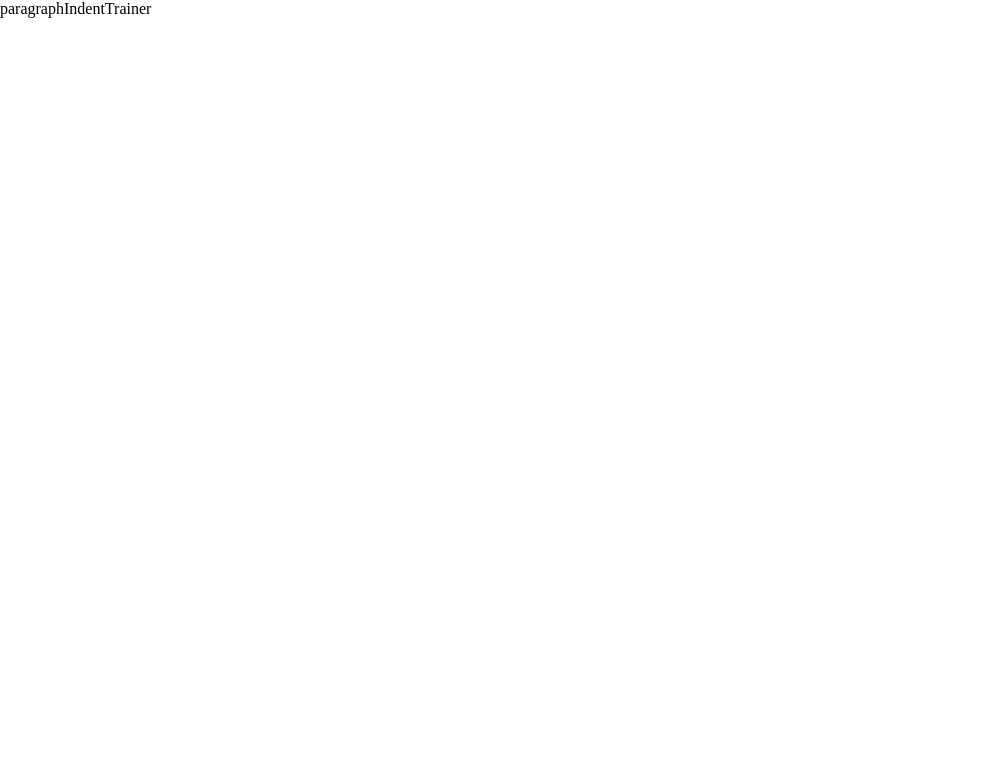
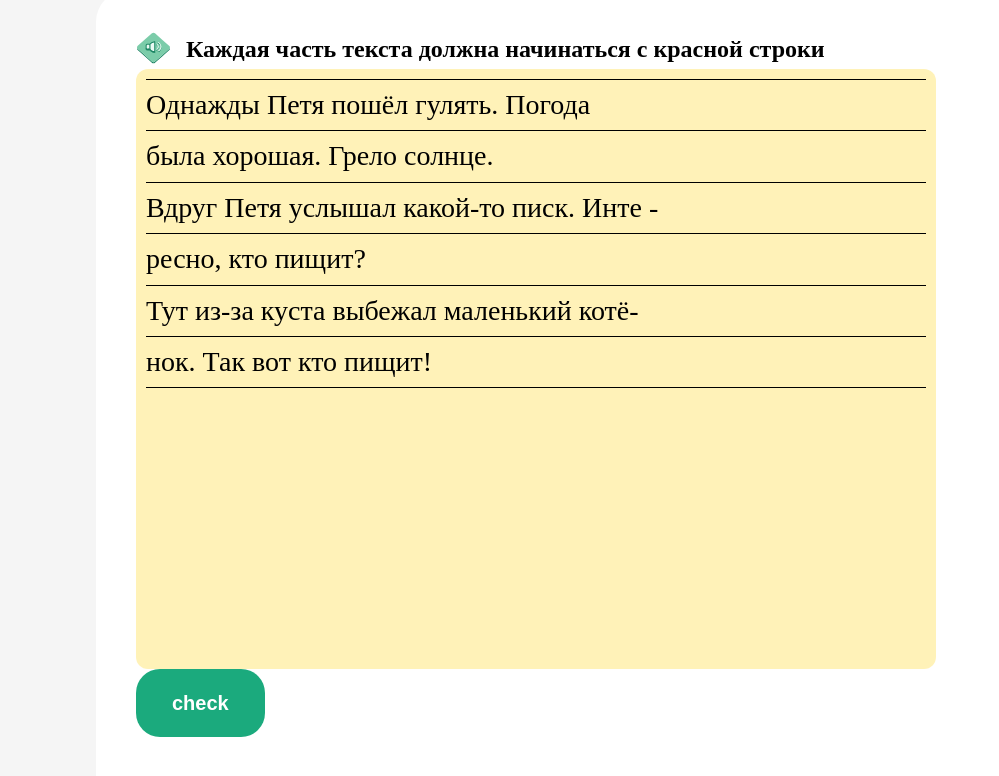
Before and after one commit to Islam-Parchiev/desharing-trainers, a React (Vite) app: page /paragraphIndentTrainer in a window 1280 px wide. Shown: the top 776 px of the page, without its empty margins (0-999 px from the left). Built offline with nearby package versions, Linux system fonts and the light colour scheme.

Commit message:
add:ParagraphIndentTrainer

```diff
--- a/src/pages/Main.tsx
+++ b/src/pages/Main.tsx
@@ -80,6 +80,9 @@ export const Main = () => {
                             <Link to="/fixTicket">fixTicket</Link>
                         </div>
                         <div className="ItemTrainerLink">
+                            <Link to="/paragraphIndentTrainer">paragraphIndentTrainer</Link>
+                        </div>
+                        <div className="ItemTrainerLink">
                             <Link to="/theoryChild">Теория 1</Link>
                         </div>
 
--- a/src/router/Router.tsx
+++ b/src/router/Router.tsx
@@ -35,6 +35,7 @@ import { StoryReorder } from "../trainers/moduleTwo/StoryReorder";
 import { WrappedFlow } from "../components/fl";
 import { VocabularyTrainer } from "../trainers/moduleTwo/VocabularyTrainer";
 import { FixTicket } from "../trainers/moduleTwo/FixTicket";
+import { ParagraphIndentTrainer } from "../trainers/moduleTwo/ParagraphIndentTrainer";
 
 export const router = createBrowserRouter([
     {
@@ -205,4 +206,10 @@ export const router = createBrowserRouter([
             <FixTicket />
         </Page>
     },
+    {
+        path: "/paragraphIndentTrainer",
+        element: <Page>
+            <ParagraphIndentTrainer />
+        </Page>
+    }
 ])
--- /dev/null
+++ b/src/trainers/moduleTwo/ParagraphIndentTrainer/index.tsx
@@ -0,0 +1,64 @@
+import { useState } from 'react';
+import './styles.scss';
+import { Button } from '../../../shared/ui/Button';
+import type { Status } from '../../../types/types';
+import { TrainerTitle } from '../../../components/TrainerTitle';
+
+interface TextLine {
+    content: string;
+    redLine: boolean;
+    active: boolean;
+}
+
+
+// придумать как можно делить текст на строки
+const INITIAL_LINES: TextLine[] = [
+    { content: "Однажды Петя пошёл гулять. Погода", redLine: true, active: false },
+    { content: "была хорошая. Грело солнце.", redLine: false, active: false },
+    { content: "Вдруг Петя услышал какой-то писк. Инте - ", redLine: true, active: false },
+    { content: "ресно, кто пищит?", redLine: false, active: false },
+    { content: "Тут из-за куста выбежал маленький котё-", redLine: true, active: false },
+    { content: "нок. Так вот кто пищит!", redLine: false, active: false }
+];
+
+export const ParagraphIndentTrainer = () => {
+    const [lines, setLines] = useState<TextLine[]>(INITIAL_LINES);
+    const [status, setStatus] = useState<Status>("idle");
+    const toggleLine = (index: number) => {
+        setLines(prev => prev.map((line, i) =>
+            i === index ? { ...line, active: !line.active } : line
+        ));
+    };
+    const handleCheck = () => {
+        if (lines.every(line => line.active === line.redLine)) {
+            setStatus("success");
+            return;
+        } else {
+            setStatus("error");
+            return;
+        }
+    }
+    return (
+        <>
+            <TrainerTitle>Каждая часть текста должна начинаться с красной строки</TrainerTitle>
+            {status === "success" && "Success"}
+            {status === "error" && "Error"}
+            <div className='ParagraphIndentTrainer'>
+                <div className="ParagraphIndentTrainer__inner">
+                    <div className="ParagraphIndentTrainer__text">
+                        {lines.map((line, index) => (
+                            <div
+                                key={index}
+                                className={`ParagraphIndentTrainer__line ${line.active ? "active" : ""}`}
+                                onClick={() => toggleLine(index)}
+                            >
+                                <span>{line.content}</span>
+                            </div>
+                        ))}
+                    </div>
+                </div>
+            </div>
+            <Button variant="primary" onClick={handleCheck}>check</Button>
+        </>
+    );
+};
--- /dev/null
+++ b/src/trainers/moduleTwo/ParagraphIndentTrainer/styles.scss
@@ -0,0 +1,36 @@
+.ParagraphIndentTrainer {
+    width: 800px;
+    height: 600px;
+    padding: 10px;
+    background-color: #ffed9db7;
+    border-radius: 12px;
+    &__inner {
+        width: 100%;
+        height: 100%;
+    }
+    &__text {
+        display: flex;
+        flex-direction: column;
+        align-items: start;
+        width: 100%;
+        height: 100%;
+    }
+    &__line {
+        cursor: pointer;
+        width: 100%;
+        border-top: 1px solid #000;
+        transition: all 0.3s ease-in-out;
+        user-select: none;
+        &:last-child {
+
+            border-bottom: 1px solid #000;
+        }
+        span {
+            font-size: 28px;
+            line-height: 180%;
+        }
+        &.active {
+            padding-left: 20px;
+        }
+    }
+}
```
